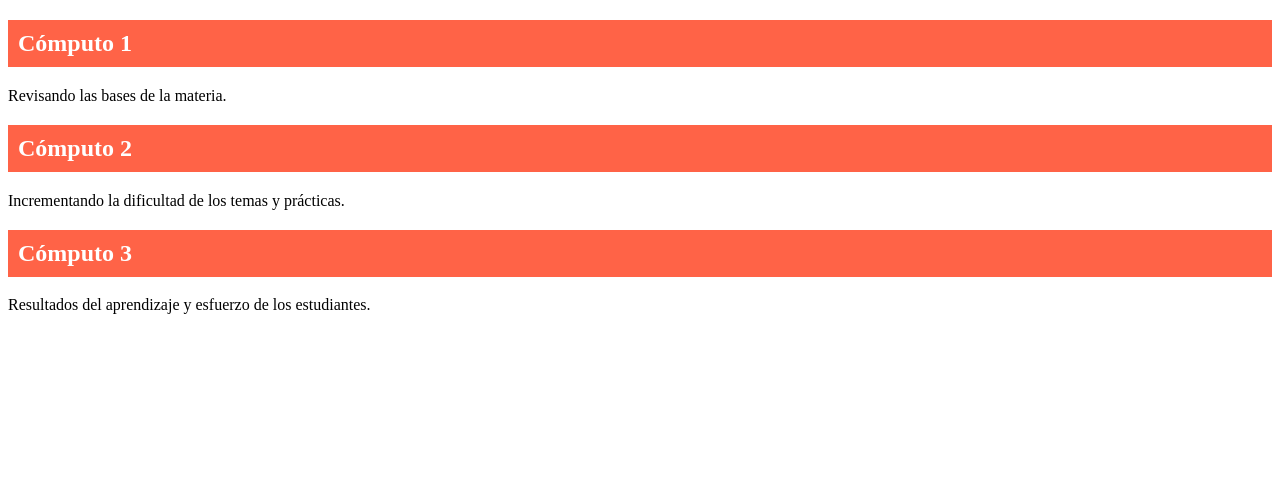
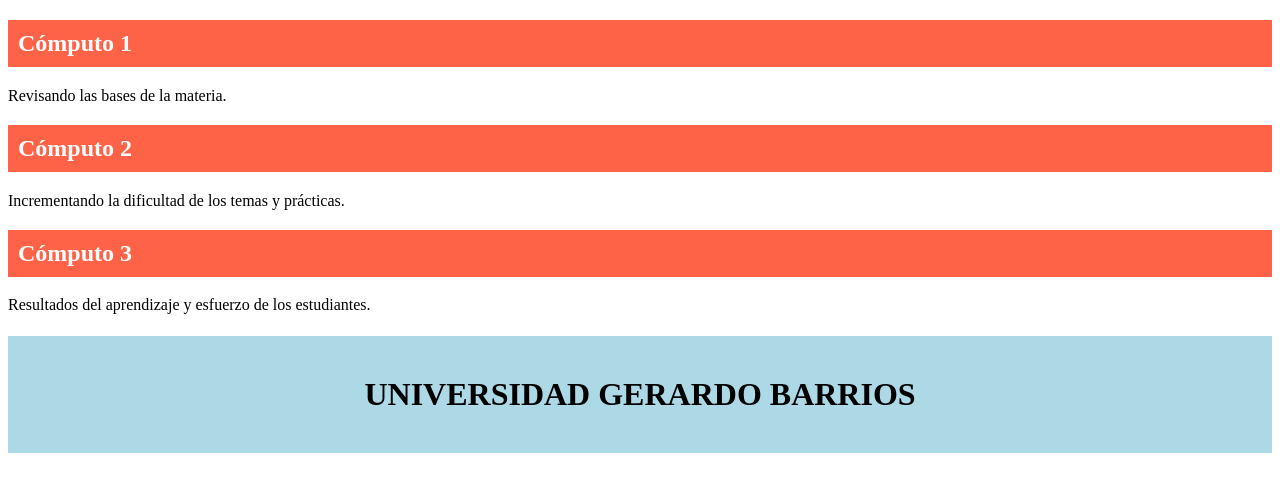
Before and after one commit to eli47/Alvaro-Guevara, a plain HTML site: page computo2.1/practica7/practica7.html in a window 1280 px wide. Drawn offline with Linux system fonts and the light colour scheme.

Commit message:
AGREGANDO ENCABEZADO Y ESTILO CSS

```diff
--- a/computo2.1/practica7/practica7.css
+++ b/computo2.1/practica7/practica7.css
@@ -3,3 +3,10 @@
 	color: white;
 	padding: 10px;
 	}
+
+	#encabezado {
+		background-color: lightblue;
+		color: black;
+		padding: 40px;
+		text-align: center;
+		}
--- a/computo2.1/practica7/practica7.html
+++ b/computo2.1/practica7/practica7.html
@@ -14,5 +14,7 @@
 
 	<h2 class="computos">Cómputo 3</h2>
 	<p>Resultados del aprendizaje y esfuerzo de los estudiantes.</p>
+	<h1 id="encabezado">UNIVERSIDAD GERARDO BARRIOS</h1>
+
 	</body>
 	</html>
```
